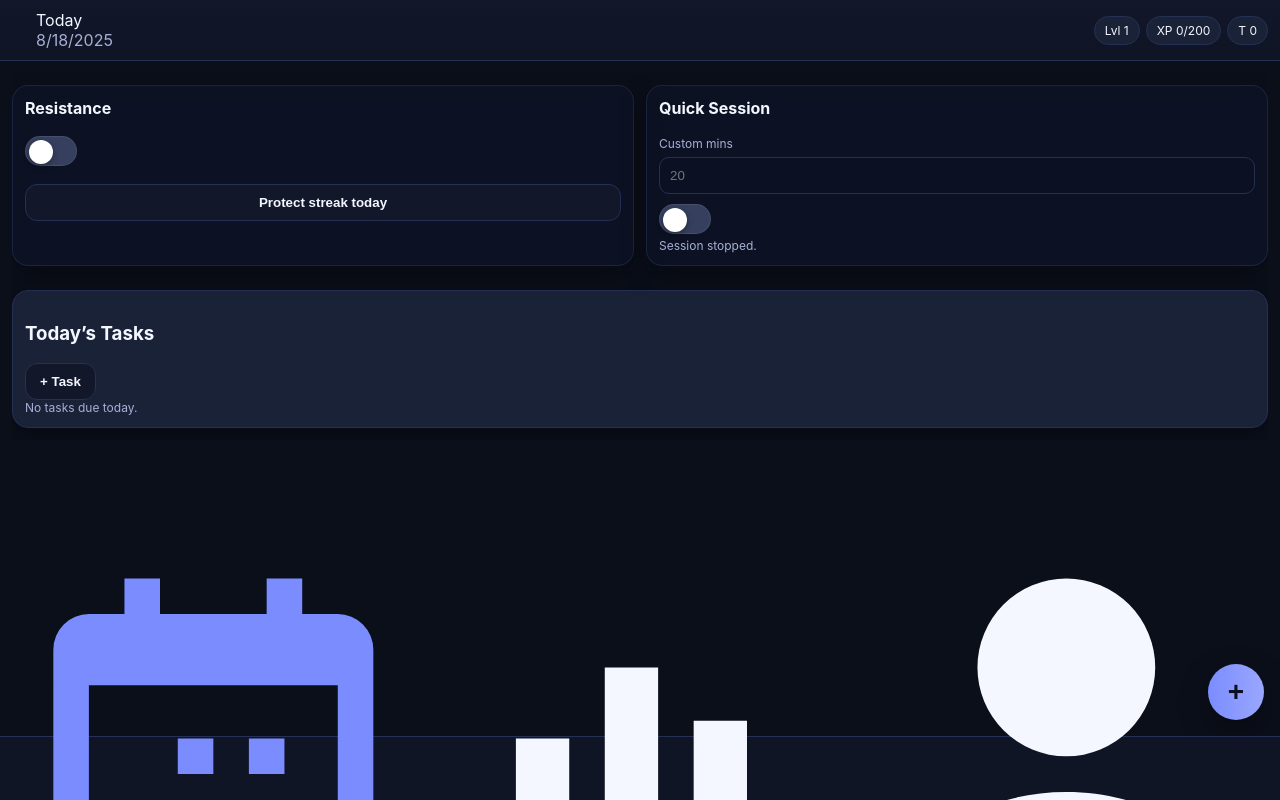
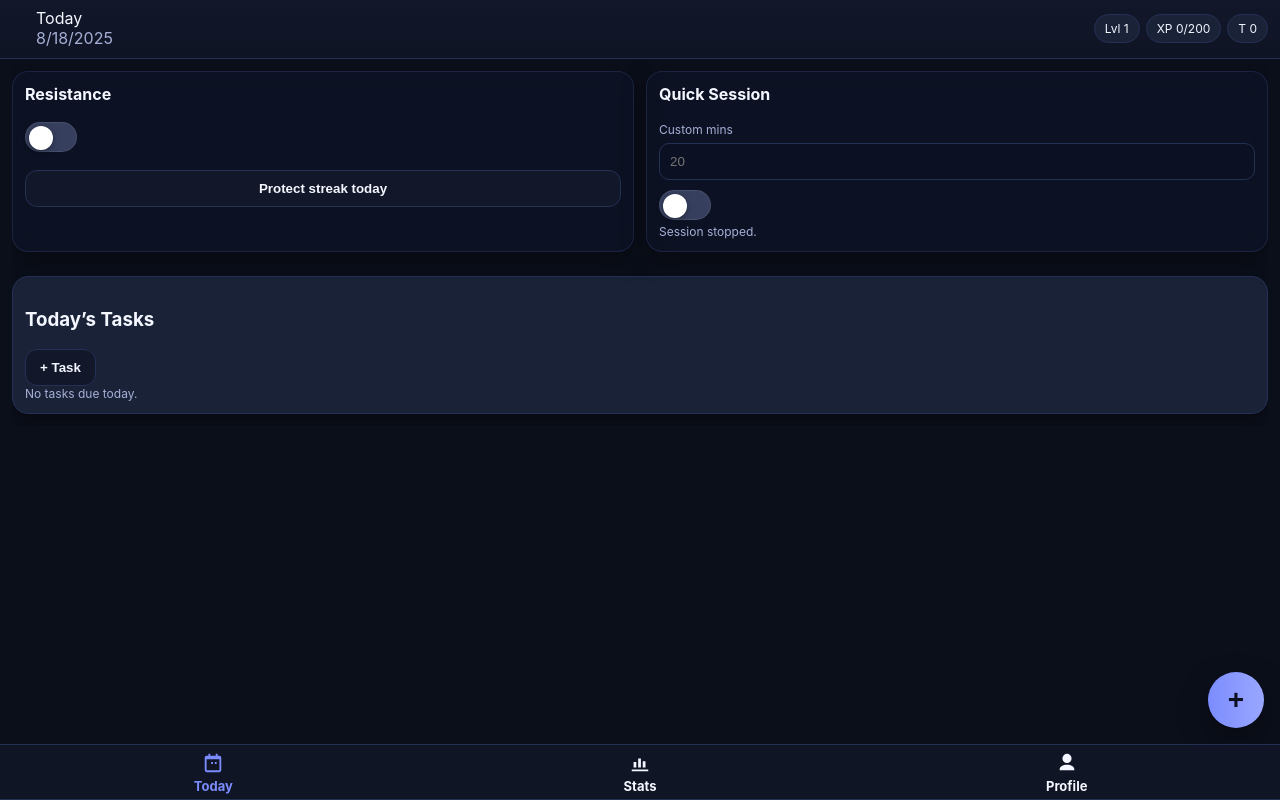
Before and after one commit to thagreatmoe-ai/gol.basic-dev, a plain HTML site: page index.html in a window 1280 px wide. Drawn offline with Linux system fonts and the light colour scheme.

Commit message:
Update style.css

```diff
--- a/style.css
+++ b/style.css
@@ -256,3 +256,94 @@ body{
 #toast.show{ opacity:1; transform:translateX(-50%) translateY(-4px); }
 
 /* ===== End — no env(safe-area-*) anywhere ===== */
+/* FIX PACK — header safe top (no layout changes elsewhere) */
+.topbar{
+  padding-top: calc(env(safe-area-inset-top) + 8px) !important;
+  min-height: calc(44px + env(safe-area-inset-top)) !important;
+}
+/* make sure we didn’t also pad the page itself at the top */
+body, #app, main, .view{ padding-top:0 !important; }
+/* FIX PACK — compact, flush tab bar */
+:root{ --tabbar-h: 56px; } /* only used here; keep your look */
+
+#tabbar{
+  position:fixed; left:0; right:0; bottom:0; z-index:25;
+  height:var(--tabbar-h) !important;      /* visual height only */
+  padding-bottom:0 !important;             /* don't grow for safe area */
+  display:flex; justify-content:space-around; align-items:center;
+  background:rgba(18,23,42,.85); backdrop-filter:blur(6px);
+  border-top:1px solid var(--border);
+  overflow:visible;                         /* allow ::after to paint below */
+}
+
+/* Paint the unsafe area below the bar so there's no visible gap */
+#tabbar::after{
+  content:""; position:absolute; left:0; right:0;
+  bottom: calc(-1 * env(safe-area-inset-bottom));
+  height: env(safe-area-inset-bottom);
+  background: inherit; border-top: 1px solid var(--border);
+  pointer-events: none;
+}
+
+/* Keep page content clear of the bar (only the bar height, not the safe area) */
+#app{ padding-bottom: var(--tabbar-h) !important; }
+
+/* Put icons *inside* the bar and normalize their size */
+#tabbar .tab{
+  flex:1; display:flex; flex-direction:column; align-items:center; justify-content:center;
+  height:var(--tabbar-h); min-width:64px; gap:4px; font-size:13px;
+}
+#tabbar .tab svg, #tabbar .tab img{ width:22px; height:22px; display:block; }
+/* FIX PACK — bottom sheet breathing room */
+.sheet{
+  padding-bottom: max(16px, env(safe-area-inset-bottom) + 16px) !important;
+}
+/* FIX PACK — remove any decorative marker from the summary row */
+#todayTasks .item .summary::before,
+#todayTasks .item .summary::after{ content:none !important; }
+#todayTasks .item .summary, #todayTasks .item .summary *{ outline:0 !important; }
+/* =========================
+   FIX PACK (drop-in overrides)
+   ========================= */
+
+/* 1) Header: avoid notch overlap */
+.topbar{
+  padding-top: calc(env(safe-area-inset-top) + 8px) !important;
+  min-height: calc(44px + env(safe-area-inset-top)) !important;
+}
+body, #app, main, .view{ padding-top:0 !important; }
+
+/* 2) Tab bar: icons inside, bar flush to bottom (no visible gap) */
+:root{ --tabbar-h: 56px; }
+#tabbar{
+  position:fixed; left:0; right:0; bottom:0; z-index:25;
+  height:var(--tabbar-h) !important;
+  padding-bottom:0 !important;
+  display:flex; justify-content:space-around; align-items:center;
+  background:rgba(18,23,42,.85); backdrop-filter:blur(6px);
+  border-top:1px solid var(--border);
+  overflow:visible;
+}
+#tabbar::after{
+  content:""; position:absolute; left:0; right:0;
+  bottom: calc(-1 * env(safe-area-inset-bottom));
+  height: env(safe-area-inset-bottom);
+  background: inherit; border-top: 1px solid var(--border);
+  pointer-events: none;
+}
+#app{ padding-bottom: var(--tabbar-h) !important; }
+#tabbar .tab{
+  flex:1; display:flex; flex-direction:column; align-items:center; justify-content:center;
+  height:var(--tabbar-h); min-width:64px; gap:4px; font-size:13px;
+}
+#tabbar .tab svg, #tabbar .tab img{ width:22px; height:22px; display:block; }
+
+/* 3) Bottom sheet: keep controls above home indicator */
+.sheet{
+  padding-bottom: max(16px, env(safe-area-inset-bottom) + 16px) !important;
+}
+
+/* 4) Cosmetic: remove stray marker in task summary row */
+#todayTasks .item .summary::before,
+#todayTasks .item .summary::after{ content:none !important; }
+#todayTasks .item .summary, #todayTasks .item .summary *{ outline:0 !important; }
```
